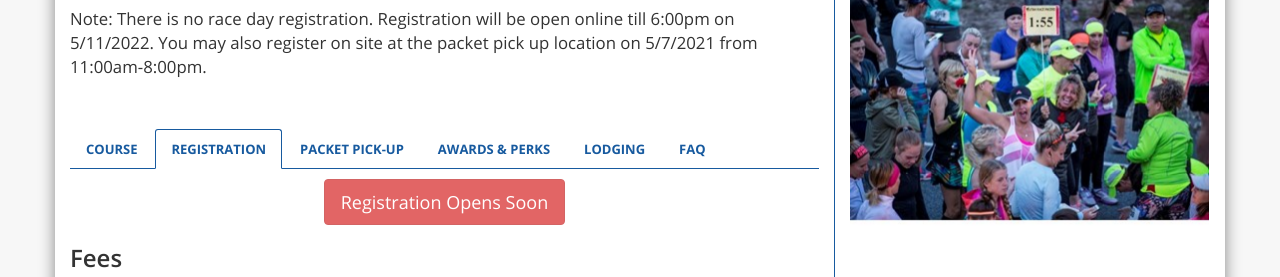
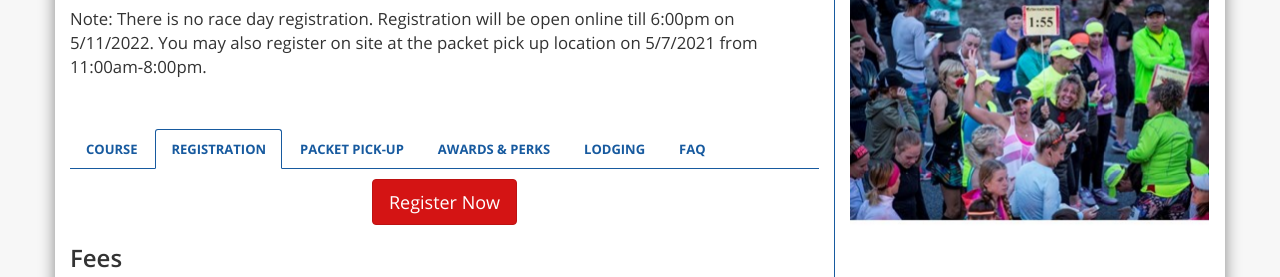
Before and after one commit to webix0/runvigor, a plain HTML site: page race/canyon/5k/index.html in a window 1280 px wide. Both pictures are taken after a click on the link "REGISTRATION". Shown: the part 509-786 px from the top of the page. Drawn offline with Linux system fonts and the light colour scheme.

Commit message:
Update index.html

```diff
--- a/race/canyon/5k/index.html
+++ b/race/canyon/5k/index.html
@@ -265,11 +265,11 @@
                             </div>
                             <div class="tab-pane" id="Registration">
                                 <p style="text-align: center">
-                                    <!-- <a href="https://runsignup.com/Race/UT/CottonwoodHeights/VigorBigCottonwoodCanyonhalfMarathon"
+                                     <a href="https://runsignup.com/Race/UT/CottonwoodHeights/VigorBigCottonwoodCanyonhalfMarathon"
                                         target="_blank" class="btn btn-primary btn-lg"
-                                        style="margin-top: 10px;">Register Now</a> -->
-                                    <span class="btn btn-primary btn-lg" style="margin-top: 10px"
-                                        disabled="disabled">Registration Opens Soon</span>
+                                        style="margin-top: 10px;">Register Now</a>
+                                   <!-- <span class="btn btn-primary btn-lg" style="margin-top: 10px"
+                                        disabled="disabled">Registration Opens Soon</span>-->
                                     <!-- <span class="btn btn-primary btn-lg" style="margin-top: 10px"
                                         disabled="disabled">Registration Closed</span>-->
                                 </p>
```
